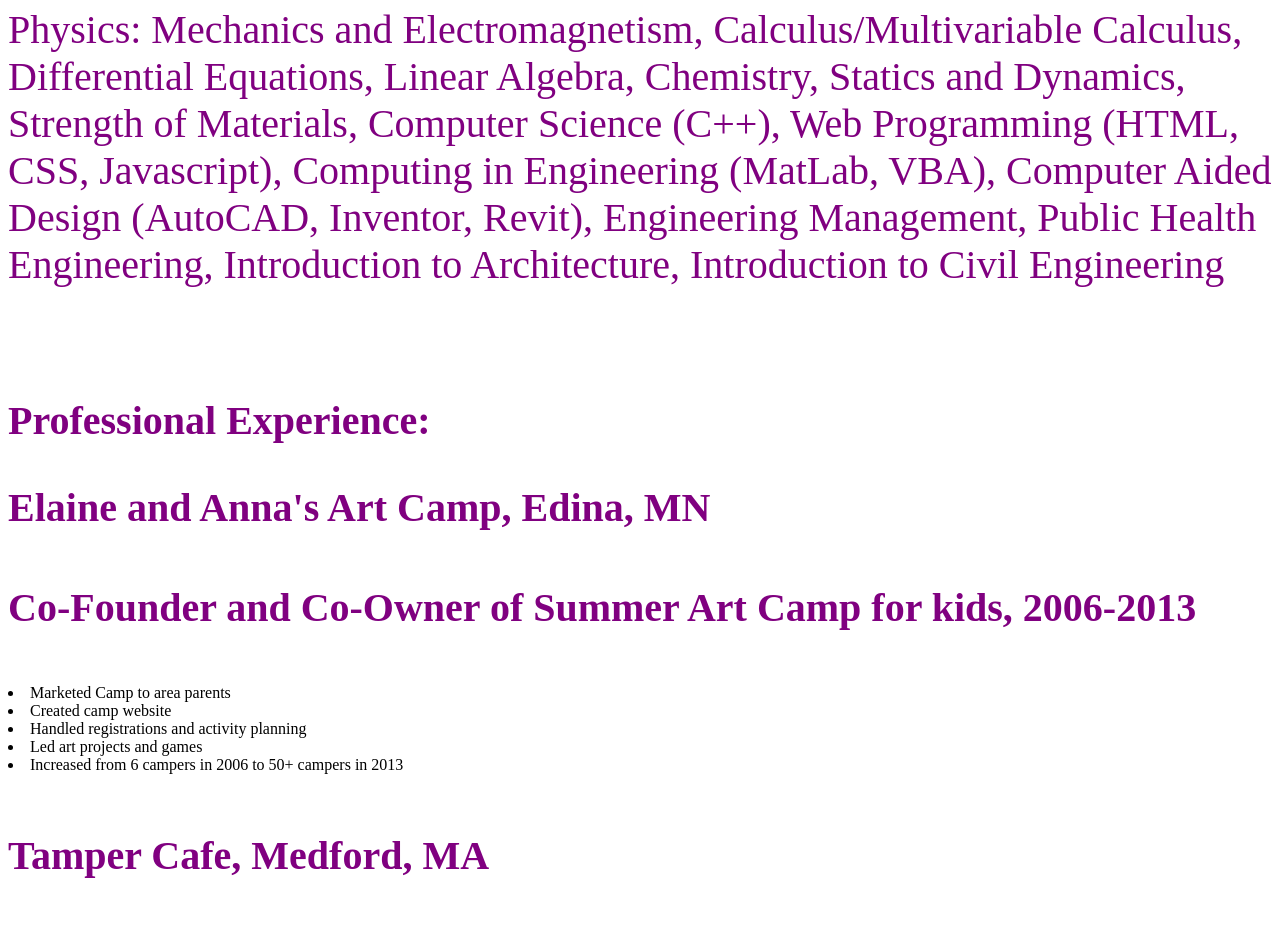
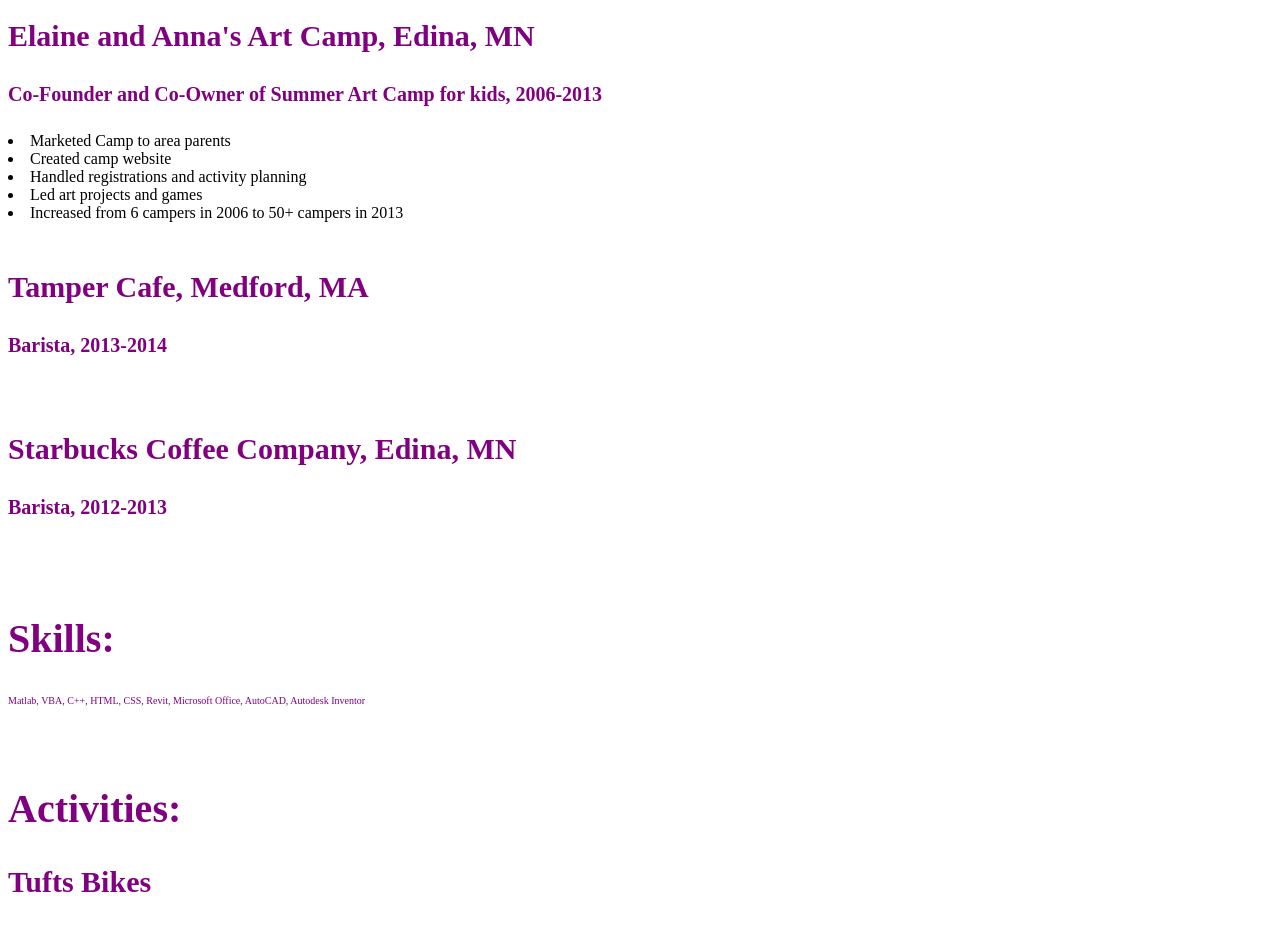
Before and after one commit to echest02/echest02.github.io, a plain HTML site: page resume.html in a window 1280 px wide. Shown: the part 736-1662 px from the top of the page. Drawn offline with Linux system fonts and the light colour scheme.

Commit message:
css update

```diff
--- a/resumestyle.css
+++ b/resumestyle.css
@@ -11,19 +11,19 @@ h2{
 }
 
 h3{
-	font-size: 40px;
+	font-size: 30px;
 	font-family: "Prestige Elite Std";
 	color: purple;
 }
 
 h4{
-	font-size: 40px;
+	font-size: 20px;
 	font-family: "Prestige Elite Std";
 	color: purple;
 }
 
 p{
-	font-size: 40px;
+	font-size: 10px;
 	font-family: "Prestige Elite Std";
 	color: purple;
 }
```
